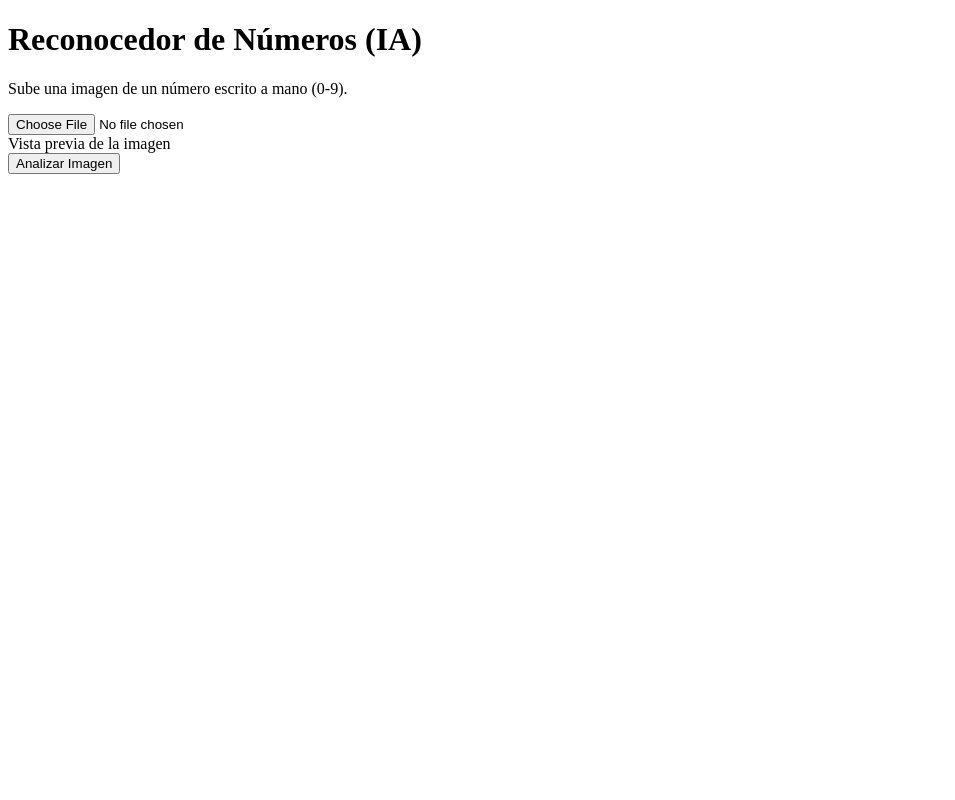
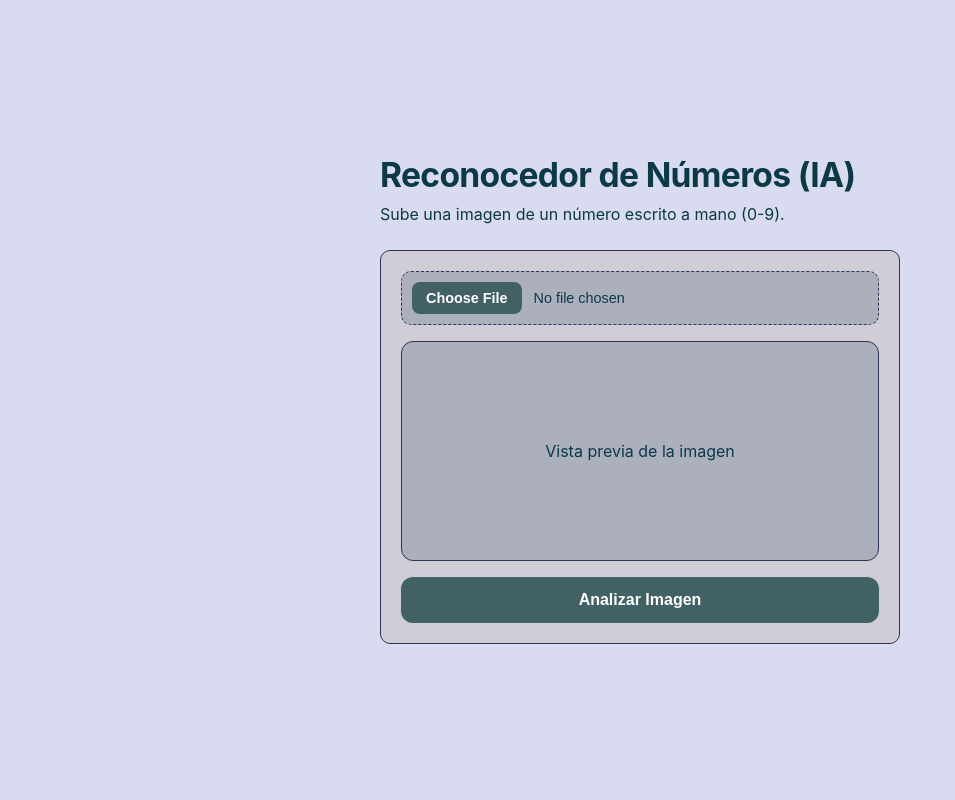
Before and after one commit to juancamilovargasjaimes41-wq/WebServices_Camilo, a Flask app: page / in a window 1280 px wide. Shown: the whole page, without its empty margins (0-955 px from the left). Run offline with Flask 3, Linux system fonts and the light colour scheme.

Commit message:
Estilos agregados

```diff
--- a/static/main.css
+++ b/static/main.css
@@ -1,45 +1,269 @@
+/* ============ Variables ============ */
+:root {
+    --fondo: #D9DBF1;
+    --superficie: #D0CDD7;
+    --superficie-2: #ACB0BD;
+    --borde: #2b3658;
+    --texto: #0B3948;
+    --texto-suave: #0B3948;
+    --acento: #4e959e;
+    --acento-fuerte: #416165;
+
+    --nivel-alto: #4ade80;
+    --nivel-medio: #fbbf24;
+    --nivel-bajo: #f87171;
+}
+
+/* ============ Base ============ */
+* {
+    box-sizing: border-box;
+}
+
 body {
     margin: 0;
-    font-family: -apple-system, BlinkMacSystemFont, "Segoe UI", "Roboto", "Oxygen",
-        "Ubuntu", "Cantarell", "Fira Sans", "Droid Sans", "Helvetica Neue",
-        sans-serif;
+    min-height: 100vh;
+    display: flex;
+    align-items: center;
+    justify-content: center;
+    padding: 24px 16px;
+    background: var(--fondo);
+    color: var(--texto);
+    font-family: -apple-system, BlinkMacSystemFont, "Segoe UI", Roboto,
+        "Helvetica Neue", Arial, sans-serif;
     -webkit-font-smoothing: antialiased;
     -moz-osx-font-smoothing: grayscale;
 }
 
-code {
-    font-family: source-code-pro, Menlo, Monaco, Consolas, "Courier New",
-        monospace;
+/* ============ Contenedor principal ============ */
+.contenedor {
+    width: 100%;
+    max-width: 520px;
 }
 
-.App {
-    text-align: center;
+h1 {
+    margin: 0 0 8px;
+    font-size: clamp(1.6rem, 5vw, 2.1rem);
+    line-height: 1.15;
+    letter-spacing: -0.02em;
 }
 
-.App-logo {
-    height: 40vmin;
-    pointer-events: none;
+.subtitulo {
+    margin: 0 0 24px;
+    color: var(--texto-suave);
+    line-height: 1.5;
 }
 
-.App-header {
-    background-color: #282c34;
-    min-height: 100vh;
+/* ============ Tarjetas ============ */
+.tarjeta {
+    background: var(--superficie);
+    border: 1px solid var(--borde);
+    border-radius: 10px;
+    padding: 20px;
+    transition: transform 0.2s ease, border-color 0.2s ease,
+        box-shadow 0.2s ease;
+}
+
+.tarjeta:hover {
+    transform: translateY(-2px);
+    border-color: var(--acento);
+    box-shadow: 0 10px 30px rgba(0, 0, 0, 0.35);
+}
+
+/* ============ Formulario ============ */
+#formulario {
     display: flex;
     flex-direction: column;
+    gap: 16px;
+}
+
+#inputImagen {
+    width: 100%;
+    padding: 10px;
+    background: var(--superficie-2);
+    border: 1px dashed var(--borde);
+    border-radius: 10px;
+    color: var(--texto-suave);
+    font-size: 0.9rem;
+    cursor: pointer;
+    transition: border-color 0.2s ease;
+}
+
+#inputImagen:hover {
+    border-color: var(--acento);
+}
+
+#inputImagen::file-selector-button {
+    margin-right: 12px;
+    padding: 8px 14px;
+    background: var(--acento-fuerte);
+    border: none;
+    border-radius: 8px;
+    color: #fff;
+    font-weight: 600;
+    cursor: pointer;
+    transition: background 0.2s ease;
+}
+
+#inputImagen::file-selector-button:hover {
+    background: var(--acento);
+}
+
+/* ============ Vista previa ============ */
+.preview-caja {
+    display: flex;
     align-items: center;
     justify-content: center;
-    font-size: calc(10px + 2vmin);
-    color: white;
+    min-height: 220px;
+    background: var(--superficie-2);
+    border: 1px solid var(--borde);
+    border-radius: 12px;
+    overflow: hidden;
+    color: var(--texto-suave);
+    transition: border-color 0.2s ease;
 }
 
-.App-link {
-    color: #61dafb;
+.preview-caja:hover {
+    border-color: var(--acento);
 }
 
-.heart {
-    color: #ff0000;
+#preview {
+    max-width: 100%;
+    max-height: 320px;
+    object-fit: contain;
 }
 
-.small {
-    font-size: 0.75rem;
+/* ============ Botón ============ */
+#btnEnviar {
+    padding: 14px;
+    background: var(--acento-fuerte);
+    border: none;
+    border-radius: 12px;
+    color: #fff;
+    font-size: 1rem;
+    font-weight: 700;
+    cursor: pointer;
+    transition: background 0.2s ease, transform 0.15s ease;
 }
+
+#btnEnviar:hover:not(:disabled) {
+    background: var(--acento);
+    transform: translateY(-1px);
+}
+
+#btnEnviar:active:not(:disabled) {
+    transform: translateY(0);
+}
+
+#btnEnviar:disabled {
+    opacity: 0.6;
+    cursor: wait;
+}
+
+/* ============ Resultado ============ */
+#resultado {
+    margin-top: 16px;
+}
+
+#resultado:empty {
+    display: none;
+}
+
+.resultado-card {
+    --nivel: var(--nivel-alto);
+    display: flex;
+    align-items: center;
+    gap: 20px;
+    padding: 20px;
+    background: var(--superficie);
+    border: 1px solid var(--nivel);
+    border-left-width: 6px;
+    border-radius: 10px;
+    transition: transform 0.2s ease, box-shadow 0.2s ease;
+}
+
+.resultado-card:hover {
+    transform: translateY(-2px);
+    box-shadow: 0 10px 30px rgba(0, 0, 0, 0.35);
+}
+
+.resultado-card.nivel-medio {
+    --nivel: var(--nivel-medio);
+}
+
+.resultado-card.nivel-bajo,
+.resultado-card.error {
+    --nivel: var(--nivel-bajo);
+}
+
+.digito {
+    flex-shrink: 0;
+    width: 88px;
+    height: 88px;
+    display: flex;
+    align-items: center;
+    justify-content: center;
+    background: var(--superficie-2);
+    border-radius: 14px;
+    color: var(--nivel);
+    font-family: Georgia, "Times New Roman", serif;
+    font-size: 3.5rem;
+    font-weight: 700;
+    line-height: 1;
+}
+
+.detalle {
+    flex: 1;
+    min-width: 0;
+}
+
+.detalle p {
+    margin: 0 0 8px;
+}
+
+.detalle .titulo {
+    font-weight: 700;
+}
+
+.detalle .confianza-texto {
+    margin: 8px 0 0;
+    color: var(--texto-suave);
+    font-size: 0.9rem;
+}
+
+.barra {
+    height: 8px;
+    background: var(--superficie-2);
+    border-radius: 999px;
+    overflow: hidden;
+}
+
+.barra-relleno {
+    height: 100%;
+    background: var(--nivel);
+    border-radius: 999px;
+    transition: width 0.5s ease;
+}
+
+.resultado-card.error {
+    color: var(--texto);
+}
+
+/* ============ Accesibilidad ============ */
+:focus-visible {
+    outline: 2px solid var(--acento);
+    outline-offset: 3px;
+}
+
+@media (prefers-reduced-motion: reduce) {
+    * {
+        transition: none !important;
+    }
+}
+
+/* ============ Móvil ============ */
+@media (max-width: 420px) {
+    .resultado-card {
+        flex-direction: column;
+        align-items: flex-start;
+    }
+}
--- a/templates/index.html
+++ b/templates/index.html
@@ -4,12 +4,15 @@
     <meta charset="UTF-8">
     <meta name="viewport" content="width=device-width, initial-scale=1.0">
     <title>Reconocedor MNIST</title>
+    <link rel="stylesheet" href="{{ url_for('static', filename='main.css') }}">
 </head>
 <body>
 
+    <main class="contenedor">
         <h1>Reconocedor de Números (IA)</h1>
-    <p>Sube una imagen de un número escrito a mano (0-9).</p>
+        <p class="subtitulo">Sube una imagen de un número escrito a mano (0-9).</p>
 
+        <section class="tarjeta">
             <form id="formulario">
                 <input type="file" id="inputImagen" accept="image/*" required>
 
@@ -20,8 +23,10 @@
 
                 <button type="submit" id="btnEnviar">Analizar Imagen</button>
             </form>
+        </section>
 
         <div id="resultado"></div>
+    </main>
 
     <script>
         const inputImagen = document.getElementById('inputImagen');
@@ -46,6 +51,13 @@
             }
         });
 
+        // Nivel de color según la confianza
+        function nivelConfianza(confianza) {
+            if (confianza >= 90) return 'nivel-alto';
+            if (confianza >= 60) return 'nivel-medio';
+            return 'nivel-bajo';
+        }
+
         // Enviar la imagen al backend con Fetch
         formulario.addEventListener('submit', async function(e) {
             e.preventDefault();
@@ -69,12 +81,28 @@
                 const data = await response.json();
 
                 if (response.ok) {
-                    divResultado.innerHTML = `¡Es un ${data.numero_predicho}! <br><small style="color: gray">Confianza: ${data.confianza}%</small>`;
+                    divResultado.innerHTML = `
+                        <div class="resultado-card ${nivelConfianza(data.confianza)}">
+                            <div class="digito">${data.numero_predicho}</div>
+                            <div class="detalle">
+                                <p class="titulo">¡Es un ${data.numero_predicho}!</p>
+                                <div class="barra">
+                                    <div class="barra-relleno" style="width: ${data.confianza}%"></div>
+                                </div>
+                                <p class="confianza-texto">Confianza: ${data.confianza}%</p>
+                            </div>
+                        </div>`;
                 } else {
-                    divResultado.innerHTML = `<span style="color: red">Error: ${data.error}</span>`;
+                    divResultado.innerHTML = `
+                        <div class="resultado-card error">
+                            <div class="detalle"><p class="titulo">Error: ${data.error}</p></div>
+                        </div>`;
                 }
             } catch (error) {
-                divResultado.innerHTML = `<span style="color: red">Error de conexión con el servidor.</span>`;
+                divResultado.innerHTML = `
+                    <div class="resultado-card error">
+                        <div class="detalle"><p class="titulo">Error de conexión con el servidor.</p></div>
+                    </div>`;
             } finally {
                 btnEnviar.disabled = false;
                 btnEnviar.textContent = 'Analizar Imagen';
```
Lines whose indentation alone changed are shown as unchanged.
